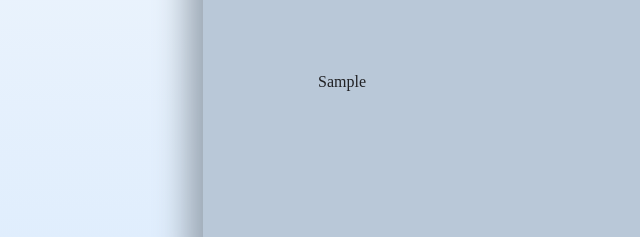
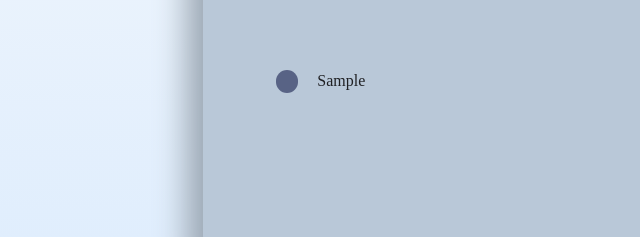
Before and after one commit to lam-doan/Todo-List, a plain HTML site: page index.html in a window 1280 px wide. Both pictures are taken after typing "Sample" into the empty fields and a click on the button "Add". Shown: the part 385-622 px from the top of the page, 149-789 px from the left. Drawn offline with Linux system fonts and the light colour scheme.

Commit message:
checkbox color changed

```diff
--- a/style.css
+++ b/style.css
@@ -125,8 +125,9 @@ input[type="checkbox"] {
 input[type="checkbox"]::before {
     content: "\2713";
     display: inline-block;
-    width: 1.45rem;
-    height: 1.45rem;
+    background-color: var(--blue);
+    width: 1.41rem;
+    height: 1.41rem;
     font-size: 1.1rem;
     text-align: center;
     border: 0.06rem solid var(--grey-border);
```
